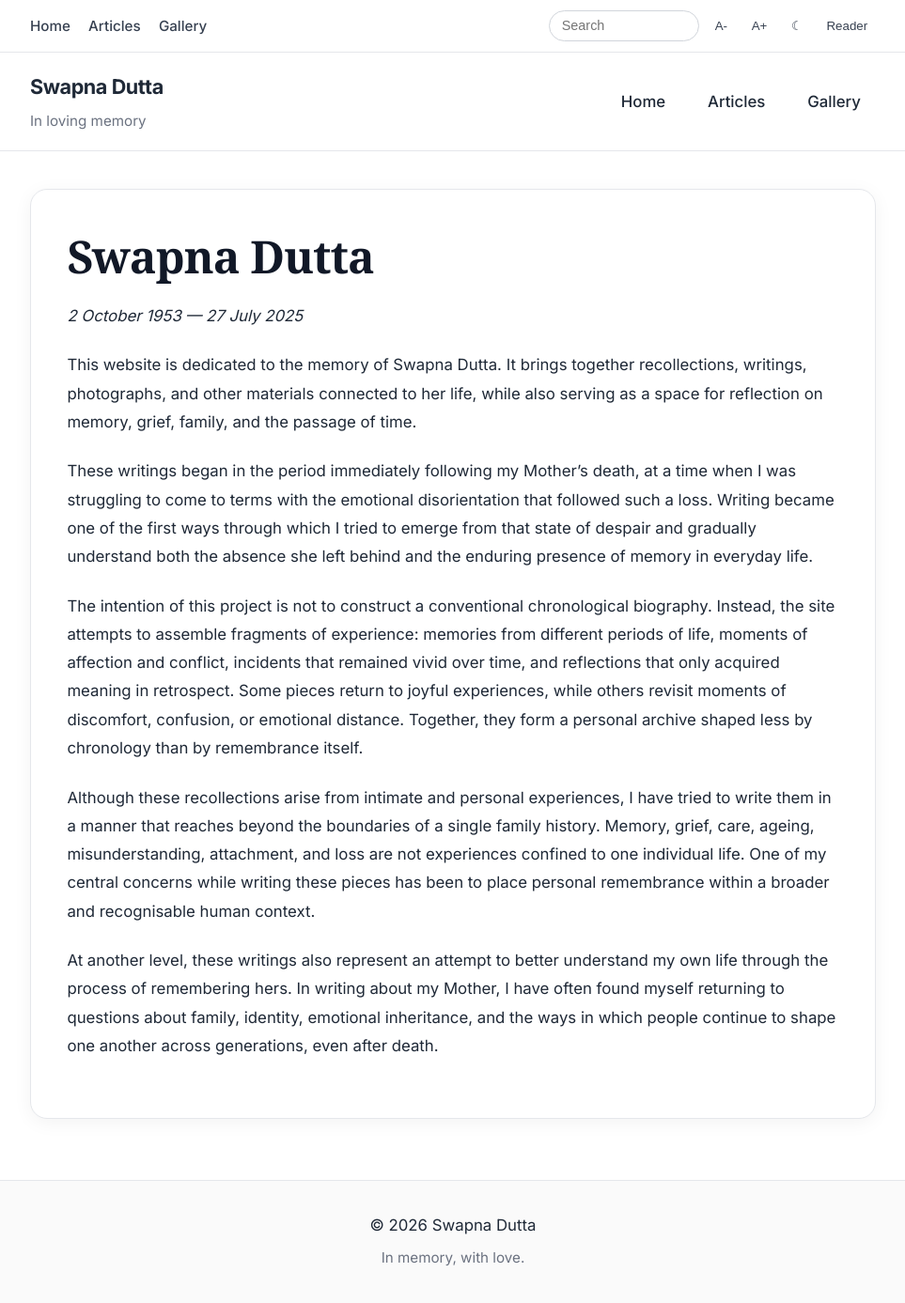
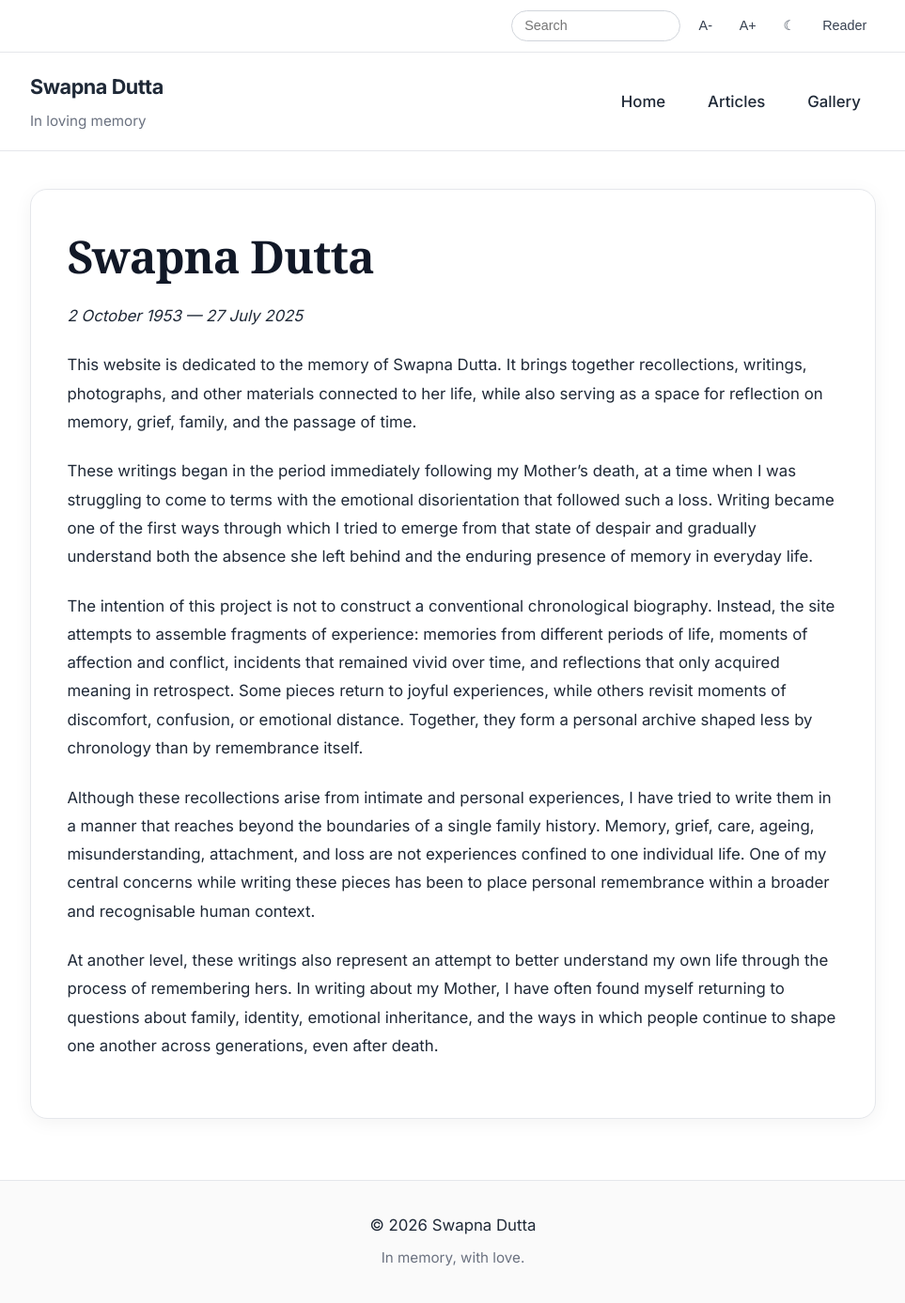
Before and after one commit to titodutta/swapnadutta, a Jekyll site: the page built from index.md, in a window 1280 px wide and 1391 px high. Shown: the top 1387 px of the window at 94% size, without its empty margins (158-1121 px from the left). Built offline with Jekyll 4.4.1, drawn with Linux system fonts in a browser that asks for light colours.

Commit message:
Update navbar.html

```diff
--- a/_includes/navbar.html
+++ b/_includes/navbar.html
@@ -1,6 +1,6 @@
 <!-- _includes/navbar.html -->
 
-<nav class="topbar" aria-label="Top navigation">
+<nav class="topbar" aria-label="Reading and accessibility tools">
 
 <style>
 .topbar {
@@ -15,46 +15,35 @@
   width: min(88%, 900px);
   margin-inline: auto;
   display: flex;
+  justify-content: flex-end;
   align-items: center;
-  justify-content: space-between;
-  gap: 1rem;
+  gap: 0.6rem;
   padding: 0.7rem 0;
 }
 
-.topbar-links {
-  display: flex;
-  align-items: center;
-  gap: 1.2rem;
-}
-
-.topbar-links a {
-  text-decoration: none;
-  color: #374151;
-  font-size: 0.95rem;
-  font-weight: 500;
-}
-
-.topbar-right {
-  display: flex;
-  align-items: center;
-  gap: 0.5rem;
-}
-
 .topbar-search input {
-  width: 160px;
+  width: 180px;
   padding: 0.45rem 0.8rem;
   border: 1px solid #d1d5db;
   border-radius: 999px;
   font-size: 0.9rem;
+  background: #ffffff;
+  color: #111827;
+}
+
+.topbar-search input:focus {
+  outline: none;
+  border-color: #2563eb;
 }
 
 .topbar-button {
   border: none;
   background: transparent;
   cursor: pointer;
-  padding: 0.35rem 0.55rem;
+  padding: 0.35rem 0.6rem;
   border-radius: 8px;
   color: #374151;
+  font-size: 0.9rem;
 }
 
 .topbar-button:hover {
@@ -64,11 +53,7 @@
 @media (max-width: 768px) {
 
   .topbar-inner {
-    flex-direction: column;
-    align-items: flex-start;
-  }
-
-  .topbar-right {
+    justify-content: flex-start;
     flex-wrap: wrap;
   }
 
@@ -79,18 +64,6 @@
 </style>
 
 <div class="topbar-inner">
-
-  <div class="topbar-links">
-
-    <a href="{{ '/' | relative_url }}">Home</a>
-
-    <a href="{{ '/articles/' | relative_url }}">Articles</a>
-
-    <a href="{{ '/gallery/' | relative_url }}">Gallery</a>
-
-  </div>
-
-  <div class="topbar-right">
 
   <form class="topbar-search" action="{{ '/search/' | relative_url }}" method="get">
 
@@ -112,6 +85,4 @@
 
 </div>
 
-</div>
-
 </nav>
```
Lines whose indentation alone changed are shown as unchanged.
